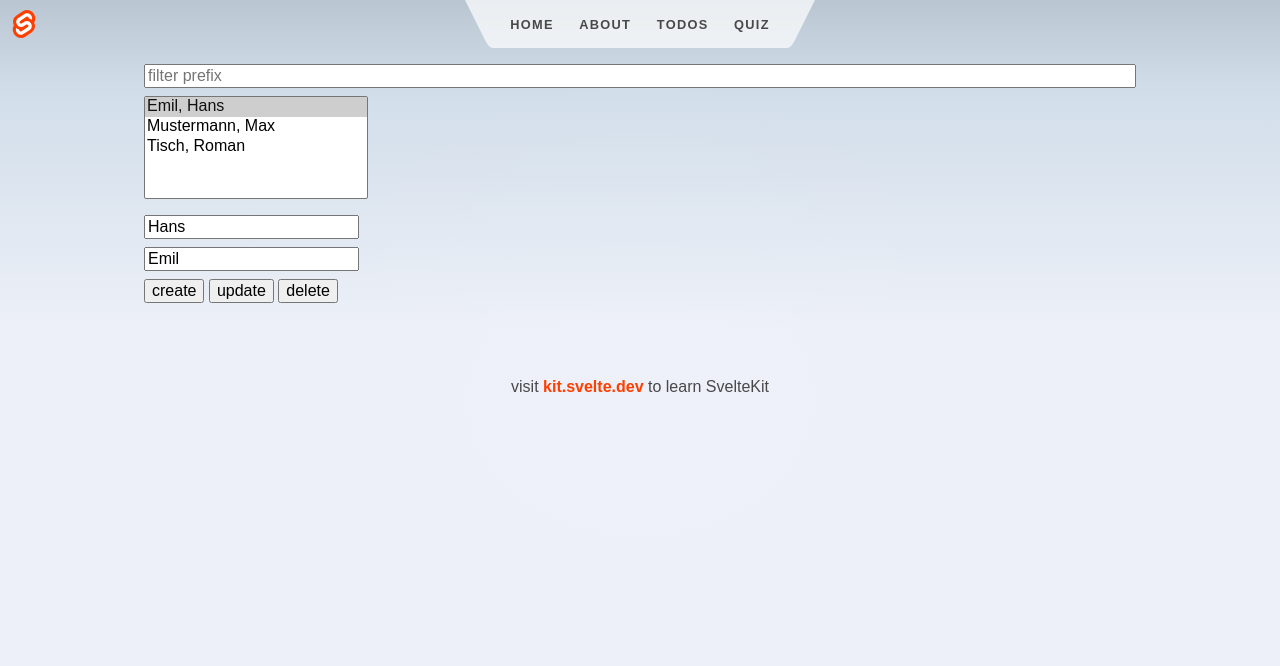
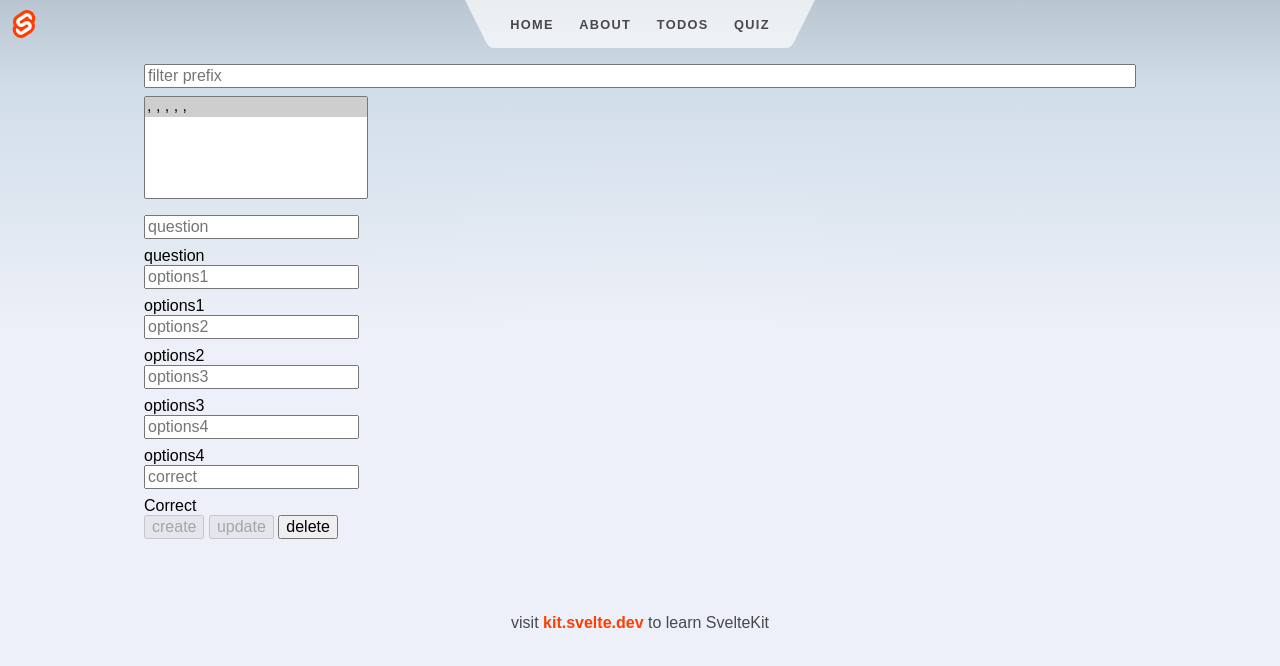
Before and after one commit to ashok-cse/my-sveltekit-app, a SvelteKit app: page /quiz in a window 1280 px wide. Shown: the top 666 px of the page. Built offline with nearby package versions, Linux system fonts and the light colour scheme.

Commit message:
Update +page.svelte

```diff
--- a/src/routes/quiz/+page.svelte
+++ b/src/routes/quiz/+page.svelte
@@ -4,69 +4,75 @@
 </svelte:head>
 
 <script>
-	let people = [
-		{ first: 'Hans', last: 'Emil' },
-		{ first: 'Max', last: 'Mustermann' },
-		{ first: 'Roman', last: 'Tisch' }
+	let quiz = [
+		{ question: '', options1: '', options2: '', options3: '', options4: '', correct: '',  },
 	];
 
-	let prefix = '';
-	let first = '';
-	let last = '';
+    let prefix = '';
+	let question = '';
+	let options1 = '';
+	let options2 = '';
+	let options3 = '';
+	let options4 = '';
+	let correct = '';
 	let i = 0;
 
-	$: filteredPeople = prefix
-		? people.filter(person => {
-			const name = `${person.last}, ${person.first}`;
+	$: filteredQues = prefix
+		? quiz.filter(ops => {
+			const name = `${ops.options1}, ${ops.options2}, ${ops.options3}, ${ops.options4}`;
 			return name.toLowerCase().startsWith(prefix.toLowerCase());
 		})
-		: people;
+		: quiz;
 
-	$: selected = filteredPeople[i];
+	$: selected = filteredQues[i];
 
-	$: reset_inputs(selected);
 
 	function create() {
-		people = people.concat({ first, last });
-		i = people.length - 1;
-		first = last = '';
+		quiz = quiz.concat({ question, options1, options2, options3, options4, correct });
+		i = quiz.length - 1;
+		question = options1 = options2 = options3 = options4 = correct = '';
 	}
 
 	function update() {
-		selected.first = first;
-		selected.last = last;
-		people = people;
+		selected.question = question;
+		selected.options1 = options1;
+		selected.options2 = options2;
+		selected.options3 = options3;
+		selected.options4 = options4;
+		selected.correct = correct;
+
+		quiz = quiz;
 	}
 
 	function remove() {
 		// Remove selected person from the source array (people), not the filtered array
-		const index = people.indexOf(selected);
-		people = [...people.slice(0, index), ...people.slice(index + 1)];
+		const index = quiz.indexOf(selected);
+		quiz = [...quiz.slice(0, index), ...quiz.slice(index + 1)];
 
-		first = last = '';
-		i = Math.min(i, filteredPeople.length - 2);
-	}
-
-	function reset_inputs(person) {
-		first = person ? person.first : '';
-		last = person ? person.last : '';
+		question = options1 = options2 = options3 = options4 = correct = '';
+		i = Math.min(i, filteredQues.length - 2);
 	}
 </script>
 
 <input placeholder="filter prefix" bind:value={prefix}>
 
 <select bind:value={i} size={5}>
-	{#each filteredPeople as person, i}
-		<option value={i}>{person.last}, {person.first}</option>
+	{#each filteredQues as ques, i}
+		<option value={i}>{ques.question}, {ques.options1}, {ques.options2}, {ques.options3}, {ques.options4}, {ques.correct}</option>
 	{/each}
 </select>
 
-<label><input bind:value={first} placeholder="first"></label>
-<label><input bind:value={last} placeholder="last"></label>
+<label><input bind:value={question} placeholder="question">question</label>
+<label><input bind:value={options1} placeholder="options1">options1</label>
+<label><input bind:value={options2} placeholder="options2">options2</label>
+<label><input bind:value={options3} placeholder="options3">options3</label>
+<label><input bind:value={options4} placeholder="options4">options4</label>
+<label><input bind:value={correct} placeholder="correct">Correct</label>
+
 
 <div class='buttons'>
-	<button on:click={create} disabled="{!first || !last}">create</button>
-	<button on:click={update} disabled="{!first || !last || !selected}">update</button>
+	<button on:click={create} disabled="{!question || !options1 || !options2 || !options3 || !options4 || !correct}">create</button>
+	<button on:click={update} disabled="{!question || !options1 || !options2 || !options3 || !options4 || !correct || !selected}">update</button>
 	<button on:click={remove} disabled="{!selected}">delete</button>
 </div>
 
```
